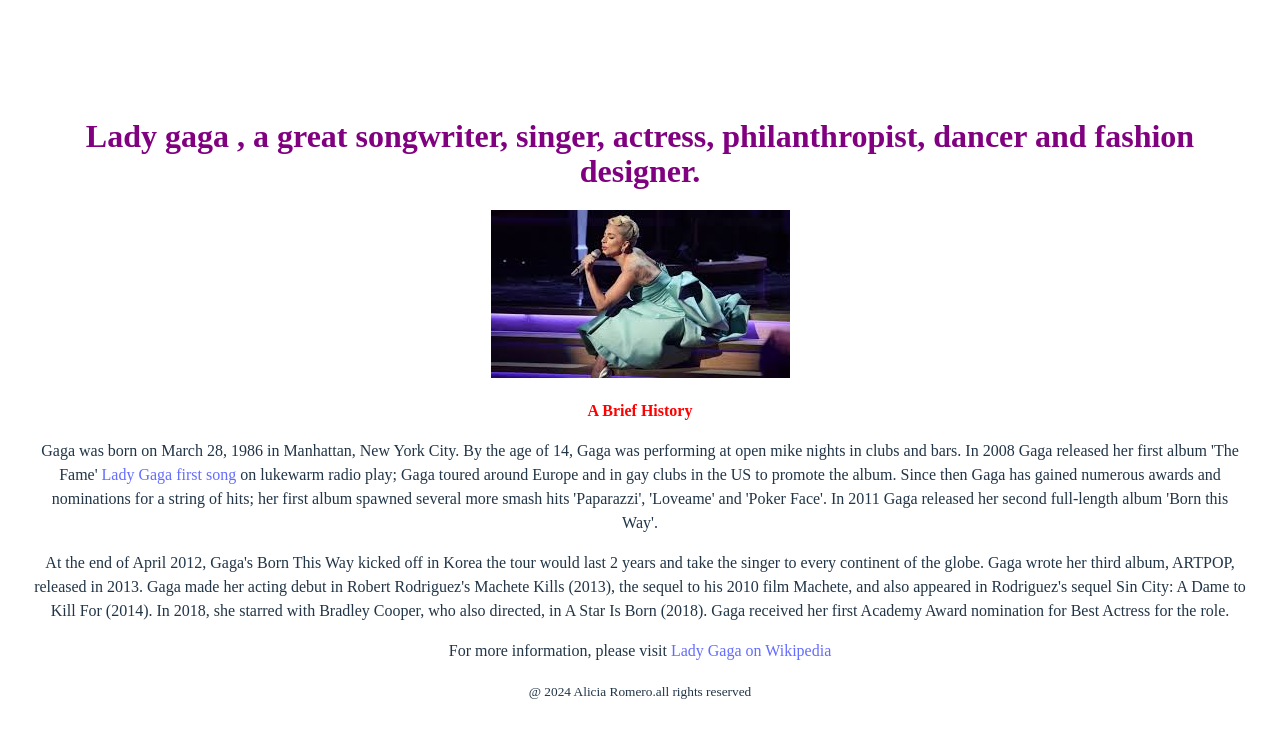
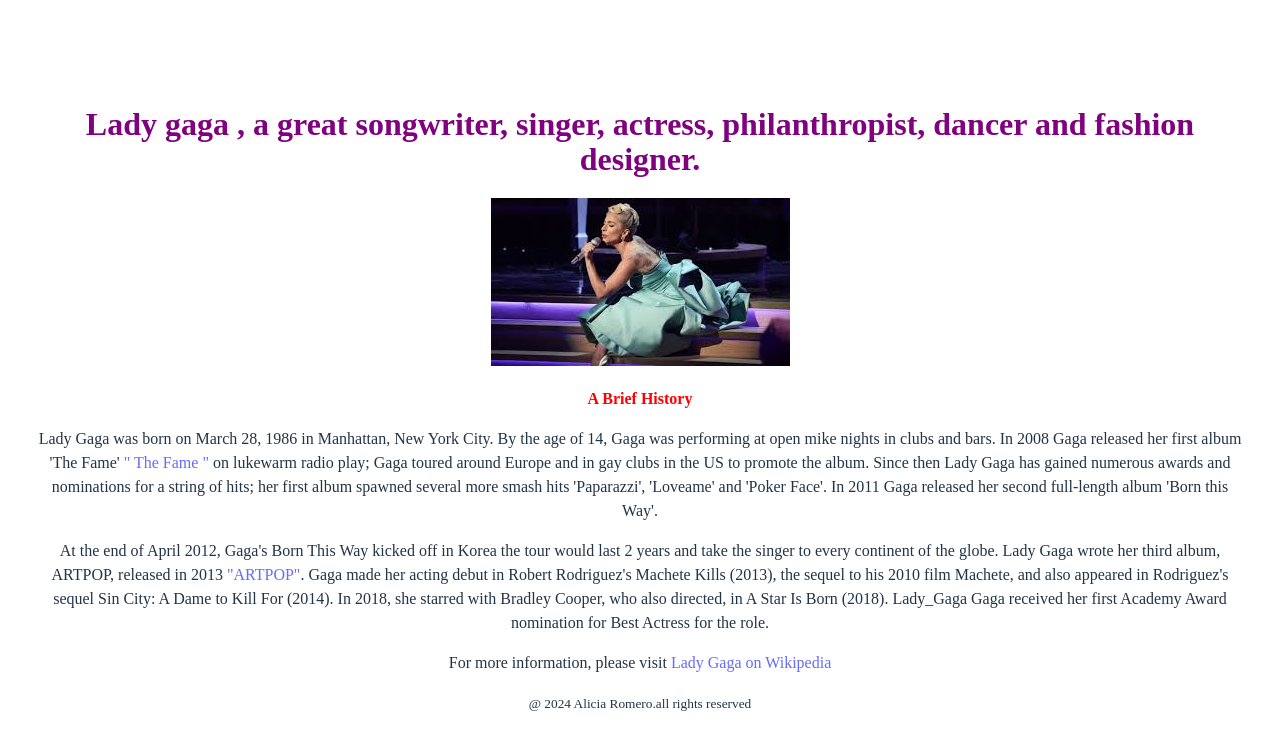
Before and after one commit to Bolao87/my-first-react-app, a React app: page / in a window 1280 px wide. Shown: the top 750 px of the page. Built offline with nearby package versions, Linux system fonts and the light colour scheme; the HTML template or start-up script is replaced by a standard one.

Commit message:
added a new music link

```diff
--- a/src/App.jsx
+++ b/src/App.jsx
@@ -15,18 +15,18 @@
       <h2> A Brief History</h2>
 
       <p>
-        Gaga was born on March 28, 1986 in Manhattan, New York City.  By the age of 14, Gaga was performing at open mike nights in clubs and bars.
-        In 2008 Gaga released her first album 'The Fame' <a id="tribute-link" href="https://www.youtube.com/watch?v=8mZb6pvUNmk" target="_blank">Lady Gaga first song</a> on lukewarm radio play; Gaga toured around Europe and in gay clubs in the US to promote the album.
-        Since then Gaga has gained numerous awards and nominations for a string of hits;
+         Lady Gaga was born on March 28, 1986 in Manhattan, New York City.  By the age of 14, Gaga was performing at open mike nights in clubs and bars.
+        In 2008 Gaga released her first album 'The Fame' <a id="tribute-link" href="https://www.youtube.com/watch?v=8mZb6pvUNmk" target="_blank">" The Fame "</a> on lukewarm radio play; Gaga toured around Europe and in gay clubs in the US to promote the album.
+        Since then Lady Gaga has gained numerous awards and nominations for a string of hits;
         her first album spawned several more smash hits 'Paparazzi', 'Loveame' and 'Poker Face'.
         In 2011 Gaga released her second full-length album 'Born this Way'.
 
       </p>
       <p>  At the end of April 2012, Gaga's Born This Way kicked off in Korea
-        the tour would last 2 years and take the singer to every continent of the globe. Gaga wrote her third album, ARTPOP, released in 2013.
+        the tour would last 2 years and take the singer to every continent of the globe. Lady Gaga wrote her third album, ARTPOP, released in 2013  <a id="tribute-link" href="https://www.youtube.com/watch?v=9d5j1klMYqw" target="_blank">"ARTPOP"</a>.
         Gaga made her acting debut in Robert Rodriguez's Machete Kills (2013), the sequel to his 2010 film Machete, and also appeared in Rodriguez's sequel Sin City: A Dame to Kill For (2014).
         In 2018, she starred with Bradley Cooper, who also directed, in A Star Is Born (2018).
-        Gaga received her first Academy Award nomination for Best Actress for the role.
+       Lady_Gaga Gaga received her first Academy Award nomination for Best Actress for the role.
       </p>
 
       <p>For more information, please visit <a id="tribute-link" href="https://en.wikipedia.org/wiki/Lady_Gaga" target="_blank">Lady Gaga on Wikipedia</a></p>
```
